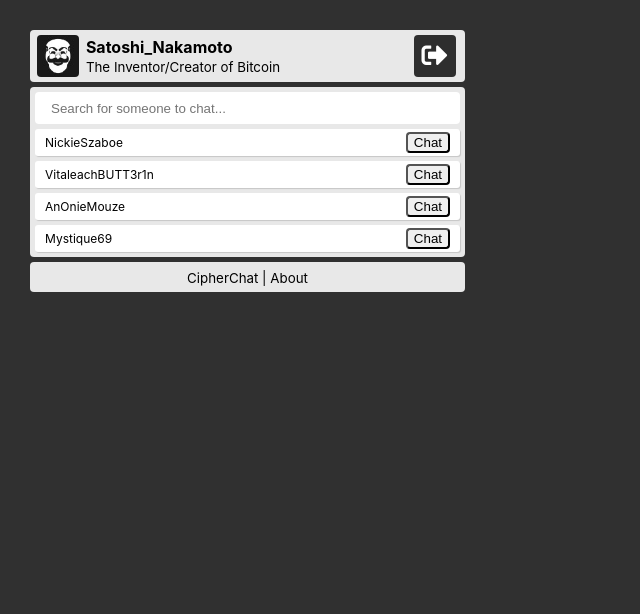
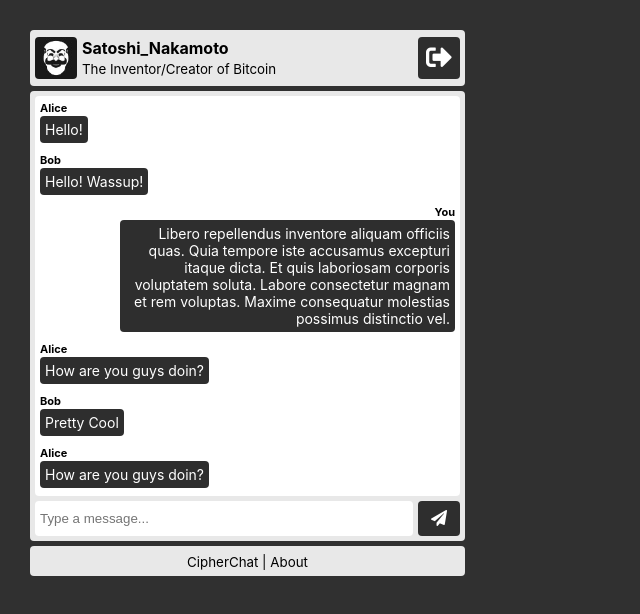
Before and after one commit to dragon1227/cipher-chat, a React (Create React App) app in the folder client/: page / in a window 1280 px wide. Shown: the top 614 px of the page, without its empty margins (0-640 px from the left). Built offline with nearby package versions, Linux system fonts and the light colour scheme.

Commit message:
Added ChatBox Design

```diff
--- a/client/src/App.css
+++ b/client/src/App.css
@@ -43,6 +43,8 @@ input {
 
 .grid-container {
   display: grid;
+  grid-auto-rows: 1fr;
+  grid-auto-columns: 1fr
 }
 
 .mt {
--- a/client/src/App.js
+++ b/client/src/App.js
@@ -1,15 +1,16 @@
 import React from 'react';
 import './App.css';
 import Profile from './components/profile/profile';
-import ChatList from './components/chatlist/chatList';
+// import ChatList from './components/chatlist/chatList';
 import Footer from './components/footer';
+import ChatBox from './components/chatbox/chatbox';
 
 function App() {
   return (
     <div className="app">
         <Profile/>
 
-        <ChatList/>
+        <ChatBox/>
 
         <Footer />
     </div>
--- /dev/null
+++ b/client/src/components/chatbox/chatbox.css
@@ -0,0 +1,74 @@
+.chatbox-container {
+  min-height: 425px;
+}
+
+.chatbox {
+  grid-column-start: 1;
+  grid-column-end: 10;
+  grid-row-start: 1;
+  grid-row-end: 11;
+  background: white;
+  max-height: 400px;
+  overflow-y: scroll;
+}
+
+.message-form {
+  margin-top: 5px;
+  grid-column-start: 1;
+  grid-column-end: 9;
+  grid-row-start: 11;
+  grid-row-end: 12;
+}
+
+.message-form form {
+  height: 100%;
+}
+
+.message-form input {
+  padding: 5px;
+  width: 100%;
+  height: 100%;
+  box-sizing: border-box;
+  -moz-box-sizing: border-box;
+  -webkit-box-sizing: border-box;
+  resize: none;
+}
+
+.message-submit {
+  margin: 5px 0px 0px 5px;
+  grid-column-start: 9;
+  grid-column-end: 10;
+  grid-row-start: 11;
+  grid-row-end: 12;
+}
+
+.message-submit button {
+  width: 100%;
+  height: 100%;
+  background: #2e2e2e;
+  border: #3e3e3e;
+  color:white;
+  font-size: 16px;
+}
+
+::-webkit-scrollbar {
+  width: 2px;
+}
+
+/* Track */
+::-webkit-scrollbar-track {
+  box-shadow: inset 0 0 5px grey;
+  border-radius: 10px;
+  width: 2px;
+}
+
+/* Handle */
+::-webkit-scrollbar-thumb {
+  background: #2e2e2e;
+  border-radius: 10px;
+}
+
+/* Handle on hover */
+::-webkit-scrollbar-thumb:hover {
+  background: #2e2e2e;
+}
--- /dev/null
+++ b/client/src/components/chatbox/chatbox.jsx
@@ -0,0 +1,69 @@
+import React, { useState } from "react";
+import "./chatbox.css";
+import ChatBubble from "./chatbubble";
+
+const ChatBox = () => {
+  const [message, setMessage] = useState("");
+
+  const [chat, setChat] = useState([
+    { name: "Alice", message: "Hello!" },
+    { name: "Bob", message: "Hello! Wassup!" },
+    {
+      name: "You",
+      message:
+        "Libero repellendus inventore aliquam officiis quas. Quia tempore iste accusamus excepturi itaque dicta. Et quis laboriosam corporis voluptatem soluta. Labore consectetur magnam et rem voluptas. Maxime consequatur molestias possimus distinctio vel."
+    },
+    { name: "Alice", message: "How are you guys doin?" },
+    { name: "Bob", message: "Pretty Cool" },
+    { name: "Alice", message: "How are you guys doin?" },
+    { name: "You", message: "Pretty Cool" },
+    { name: "Alice", message: "How are you guys doin?" },
+    { name: "Bob", message: "Pretty Cool" }
+  ]);
+
+  const handleMessageChange = ({ target }) => {
+    setMessage(target.value);
+  };
+
+  const sendMessage = (e) => {
+    e.preventDefault();
+
+    const newChat = [...chat];
+
+    newChat.push({
+      name: "You",
+      message
+    });
+
+    setChat(newChat);
+
+    setMessage("");
+  };
+
+  return (
+    <div className="grid-container container chatbox-container">
+      <div className="chatbox">
+        {chat.map(m => (
+          <ChatBubble {...m} />
+        ))}
+      </div>
+
+      <div className="message-form">
+        <form onSubmit={sendMessage}>
+          <input
+            value={message}
+            onChange={handleMessageChange}
+            placeholder="Type a message..."
+            type="text"
+          />
+        </form>
+      </div>
+
+      <div className="message-submit">
+        <button><i class="fas fa-paper-plane"></i></button>
+      </div>
+    </div>
+  );
+};
+
+export default ChatBox;
--- /dev/null
+++ b/client/src/components/chatbox/chatbubble.css
@@ -0,0 +1,30 @@
+#bubble-container {
+  padding: 0px 5px;
+  display: table;
+}
+
+#bubble-container b {
+  font-size: 11px;
+}
+
+#message-bubble {
+  min-width: 25px;
+  max-width: 325px;
+  display: inline-block;
+  color: white;
+  font-size: 14px;
+  padding: 5px 5px;
+  margin-bottom: 5px;
+  background: #2e2e2e;
+}
+
+.float-right {
+  float: right;
+}
+
+.text-align-right {
+  text-align: right;
+}
+.max-width {
+  width: 100%;
+}
--- /dev/null
+++ b/client/src/components/chatbox/chatbubble.jsx
@@ -0,0 +1,18 @@
+import React from "react";
+import "./chatbubble.css";
+
+const ChatBubble = ({ name, message }) => {
+  const parentBubContStyle = name === "You" ? "float-right max-width" : "";
+  const bubContStyle = name === "You" ? "float-right text-align-right" : "";
+
+  return (
+    <div className={parentBubContStyle}>
+      <div id="bubble-container" className={bubContStyle}>
+        <b>{name}</b> <br />
+        <div id="message-bubble">{message}</div>
+      </div>
+    </div>
+  );
+};
+
+export default ChatBubble;
--- a/client/src/components/footer.jsx
+++ b/client/src/components/footer.jsx
@@ -3,7 +3,7 @@ import React from "react";
 const Footer = () => {
   return (
     <footer className="container">
-      <small> CipherChat | About</small>{" "}
+      <small> CipherChat | About</small>
     </footer>
   );
 };
--- a/client/src/components/profile/profile.css
+++ b/client/src/components/profile/profile.css
@@ -8,25 +8,22 @@
 }
 
 .display-name {
-    grid-column-start: 3;
-    grid-column-end: 32;
-    display: flex;
-    align-self: flex-end;
-    padding-bottom: 2px;
+    grid-column-start: 2;
+    grid-column-end: 11;
+    padding: 3px 0px 0px 5px;
 }
 
 .display-bio {
-    grid-column-start: 3;
-    grid-column-end: 32;
-    display: flex;
-    align-self: flex-start;
+    grid-column-start: 2;
+    grid-column-end: 11;
+    padding: 0px 0px 0px 5px;
 }
 
 .logout {
     grid-row-start: 1;
     grid-row-end: 3;
-    grid-column-start: 32;
-    grid-column-end: 34;
+    grid-column-start: 11;
+    grid-column-end: 12;
     margin: auto;
     border: 0px;
 }
```
